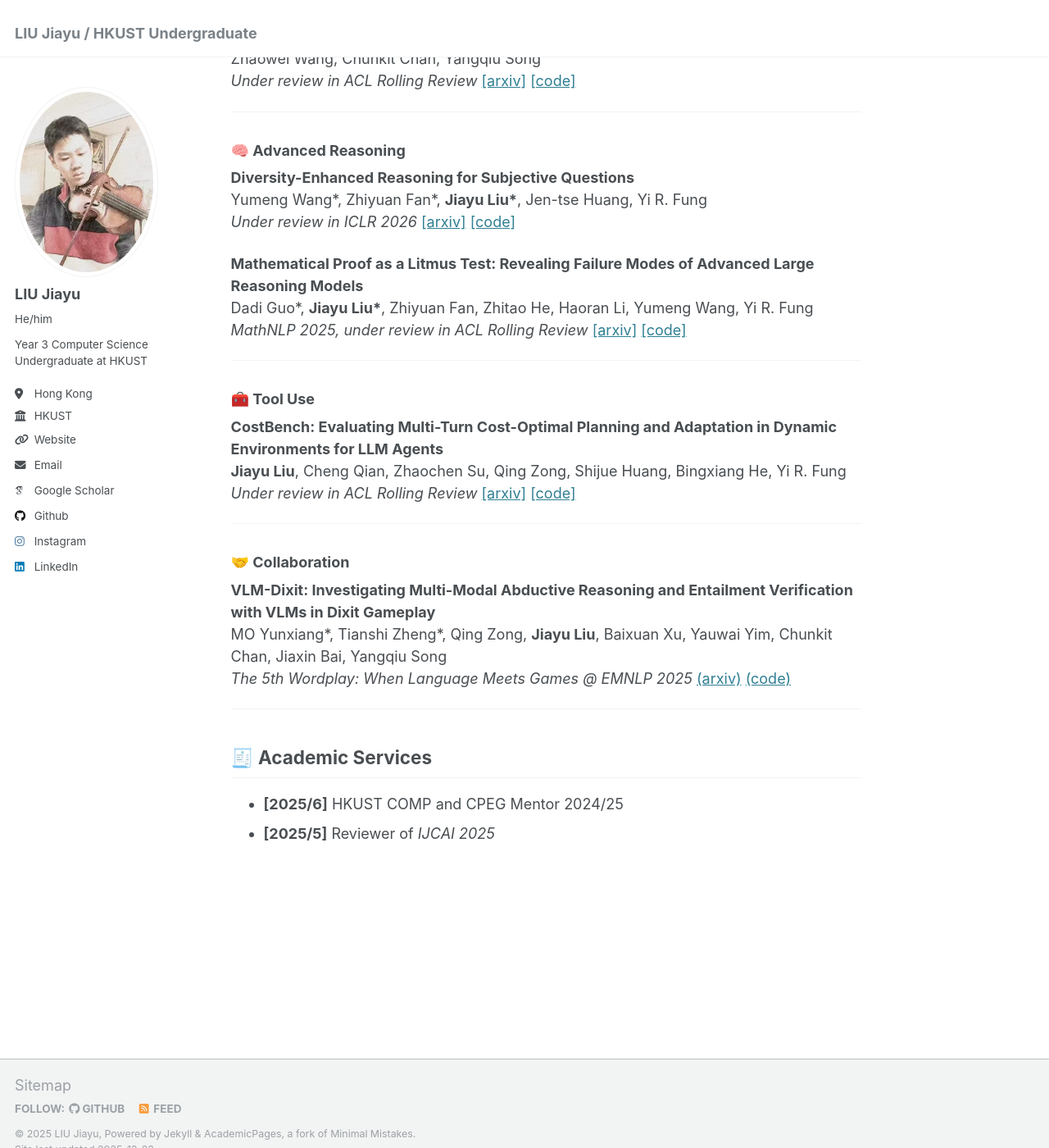
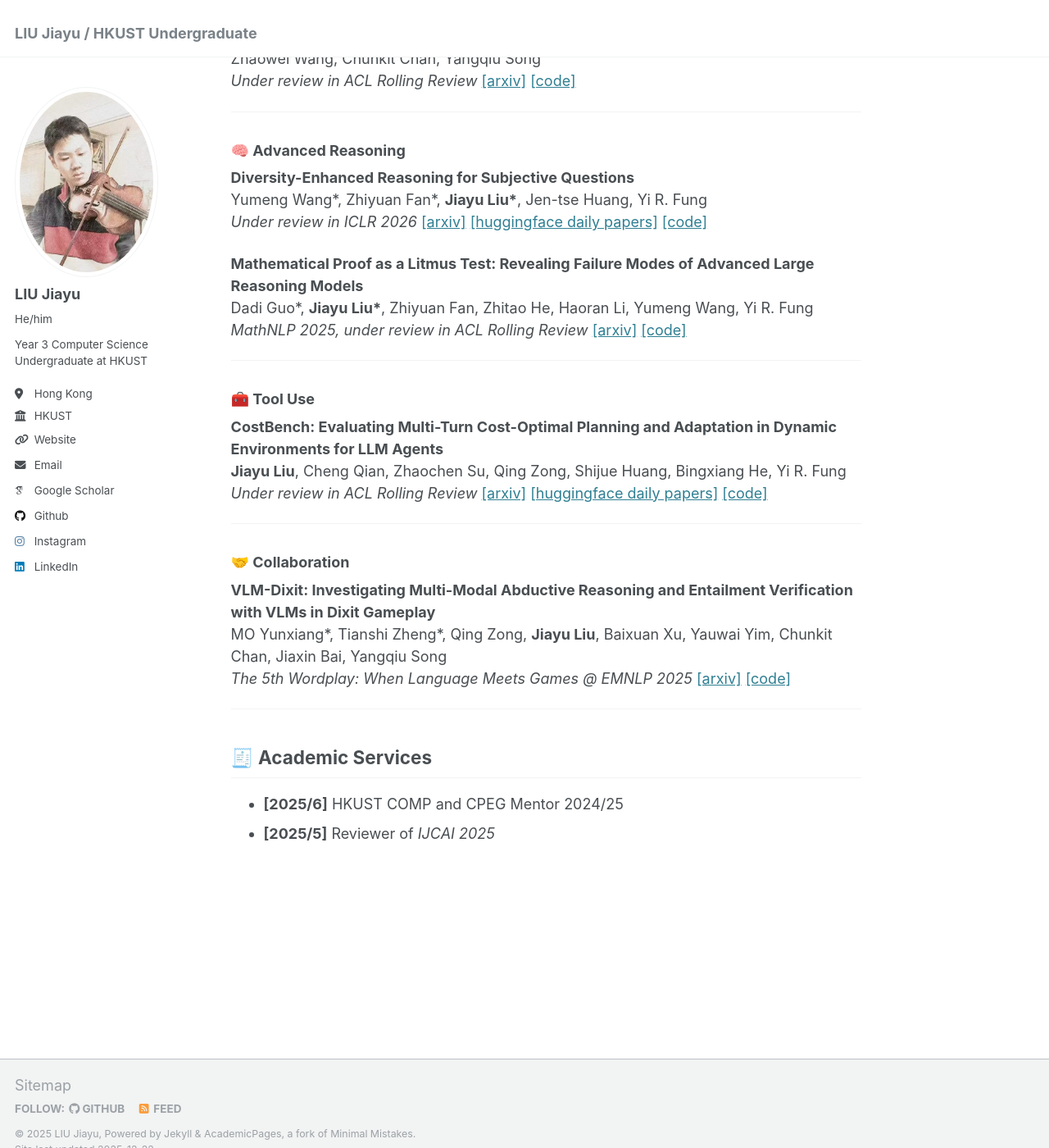
Before and after one commit to JiayuJeff/JiayuJeff.github.io, a Jekyll site: the page built from _pages/about.md, in a window 1280 px wide and 1400 px high, scrolled down 2308 px. Shown: the whole window at 82% size. Built offline with Jekyll 4.4.1, drawn with Linux system fonts in a browser that asks for light colours; some web fonts are replaced.

Commit message:
Update about.md

```diff
--- a/_pages/about.md
+++ b/_pages/about.md
@@ -84,7 +84,7 @@ Qing Zong, **Jiayu Liu**, Tianshi Zheng, Chunyang Li, Baixuan Xu, Haochen Shi, W
 
 **Diversity-Enhanced Reasoning for Subjective Questions**
 Yumeng Wang\*, Zhiyuan Fan\*, **Jiayu Liu\***, Jen-tse Huang, Yi R. Fung
-*Under review in ICLR 2026* [[arxiv]](https://arxiv.org/abs/2507.20187) [[code]](https://github.com/toward-agi/diverse-o1)
+*Under review in ICLR 2026* [[arxiv]](https://arxiv.org/abs/2507.20187) [[huggingface daily papers]](https://huggingface.co/papers/2507.20187) [[code]](https://github.com/toward-agi/diverse-o1)
 
 **Mathematical Proof as a Litmus Test: Revealing Failure Modes of Advanced Large Reasoning Models**
 Dadi Guo\*, **Jiayu Liu\***, Zhiyuan Fan, Zhitao He, Haoran Li, Yumeng Wang, Yi R. Fung
@@ -96,7 +96,7 @@ Dadi Guo\*, **Jiayu Liu\***, Zhiyuan Fan, Zhitao He, Haoran Li, Yumeng Wang, Yi
 
 **CostBench: Evaluating Multi-Turn Cost-Optimal Planning and Adaptation in Dynamic Environments for LLM Agents**
 **Jiayu Liu**, Cheng Qian, Zhaochen Su, Qing Zong, Shijue Huang, Bingxiang He, Yi R. Fung
-*Under review in ACL Rolling Review* [[arxiv]](https://arxiv.org/pdf/2511.02734v1) [[code]](https://github.com/JiayuJeff/CostBench)
+*Under review in ACL Rolling Review* [[arxiv]](https://arxiv.org/pdf/2511.02734v1) [[huggingface daily papers]](https://huggingface.co/papers/2511.02734) [[code]](https://github.com/JiayuJeff/CostBench)
 
 ---
 
@@ -104,7 +104,7 @@ Dadi Guo\*, **Jiayu Liu\***, Zhiyuan Fan, Zhitao He, Haoran Li, Yumeng Wang, Yi
 
 **VLM-Dixit: Investigating Multi-Modal Abductive Reasoning and Entailment Verification with VLMs in Dixit Gameplay**
 MO Yunxiang\*, Tianshi Zheng\*, Qing Zong, **Jiayu Liu**, Baixuan Xu, Yauwai Yim, Chunkit Chan, Jiaxin Bai, Yangqiu Song
-*The 5th Wordplay: When Language Meets Games @ EMNLP 2025* [(arxiv)](https://arxiv.org/abs/2510.10117) [(code)]()
+*The 5th Wordplay: When Language Meets Games @ EMNLP 2025* [[arxiv]](https://arxiv.org/abs/2510.10117) [[code]](https://github.com/HKUST-KnowComp/DixitWorld)
 
 ---
 
```
Also changed, not shown: other parts of _pages/about.md (+1 -1 lines).
